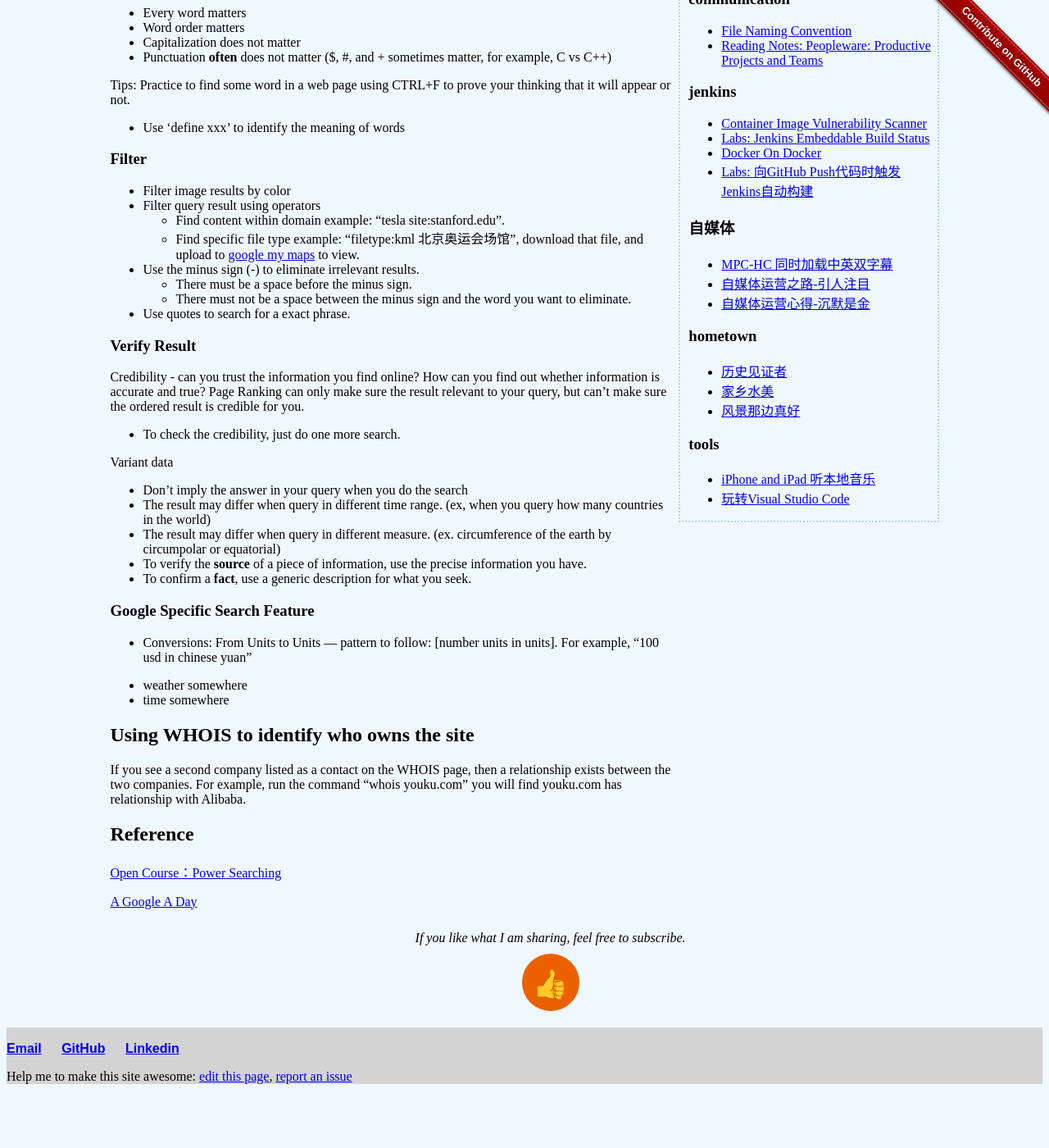
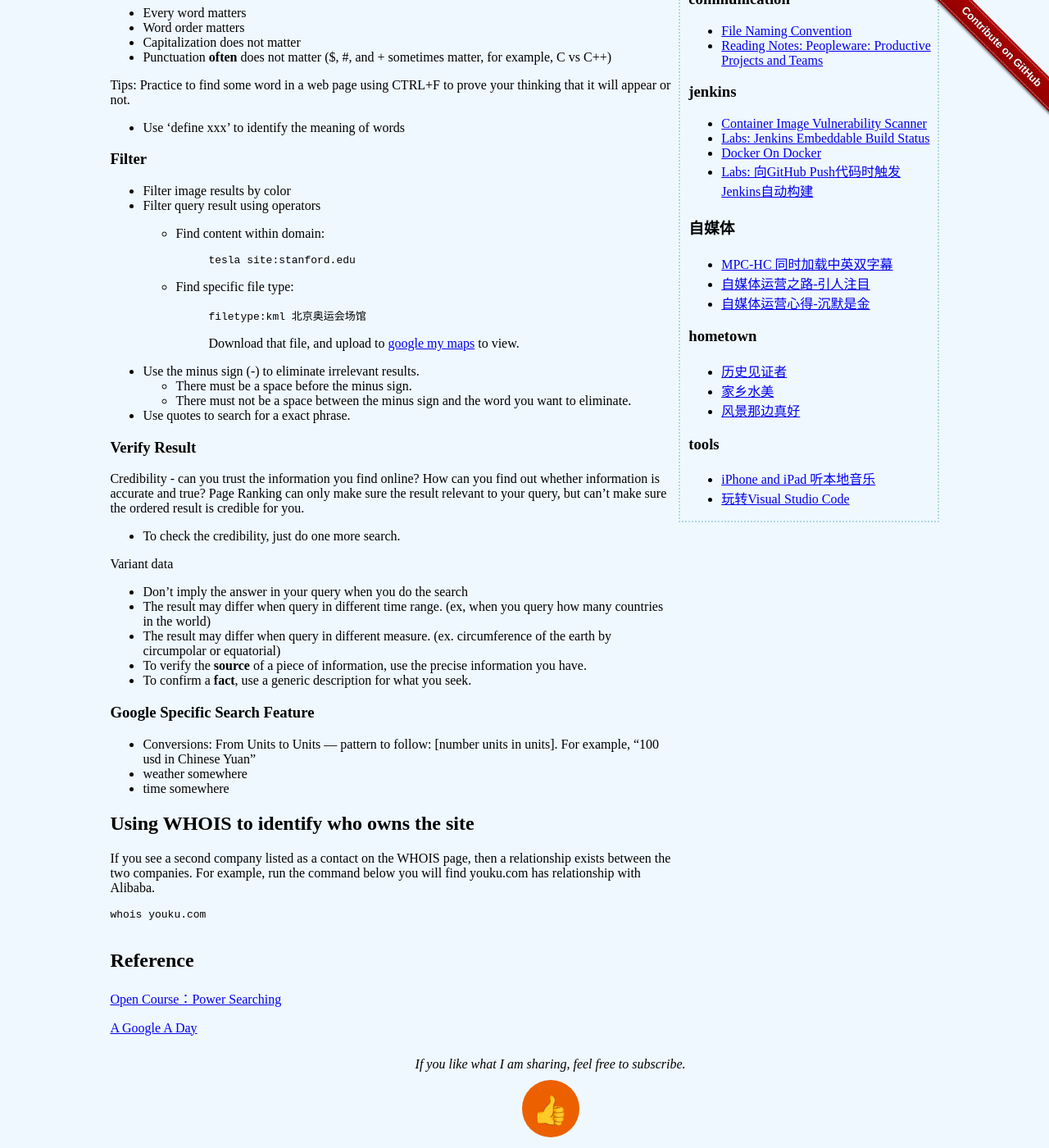
Before and after one commit to liuning0820/liuning0820.github.io, a Jekyll site: the page built from _posts/2019-06-12-play-with-web-search.md, in a window 1280 px wide and 1400 px high, scrolled down 735 px. Shown: the whole window at 82% size. Built offline with Jekyll 4.4.1, drawn with Linux system fonts in a browser that asks for light colours; comment, search, counter and statistics services are not loaded; before the commit the page ends 2073 px from its top, so only the background shows below that.

Commit message:
squash change

````diff
--- a/_posts/2019-06-12-play-with-web-search.md
+++ b/_posts/2019-06-12-play-with-web-search.md
@@ -48,8 +48,18 @@ Tips: Practice to find some word in a web page using CTRL+F to prove your thinki
 
 - Filter image results by color
 - Filter query result using operators
-  - Find content within domain example: "tesla site:stanford.edu".
-  - Find specific file type example: "filetype:kml 北京奥运会场馆", download that file, and upload to [google my maps](https://www.google.com/mymaps) to view.
+  - Find content within domain:
+
+    > ```sh
+    > tesla site:stanford.edu
+    > ```
+
+  - Find specific file type:
+
+    > ```sh
+    > filetype:kml 北京奥运会场馆
+    > ```
+    Download that file, and upload to [google my maps](https://www.google.com/mymaps) to view.
 
 - Use the minus sign (-) to eliminate irrelevant results.
   - There must be a space before the minus sign.
@@ -74,15 +84,19 @@ Variant data
 
 ### Google Specific Search Feature
 
-- Conversions: From Units to Units --- pattern to follow: [number units in units]. For example, "100 usd in chinese yuan"
-
+- Conversions: From Units to Units --- pattern to follow: [number units in units]. For example, "100 usd in Chinese Yuan"
 - weather somewhere
 - time somewhere
 
 ## Using WHOIS to identify who owns the site
 
 If you see a second company listed as a contact on the WHOIS page, then a relationship exists between the two companies.
-For example, run the command "whois youku.com" you will find youku.com has relationship with Alibaba.
+For example, run the command below you will find youku.com has relationship with Alibaba.
+
+```sh
+whois youku.com
+
+```
 
 ## Reference
 
````
Also changed, not shown: _posts/2017-07-07-github-pages-as-blog.md (+1 -1 lines), _posts/2019-02-16-how-to-write-writing-skill.md (+5 -5 lines), 1 other file.
